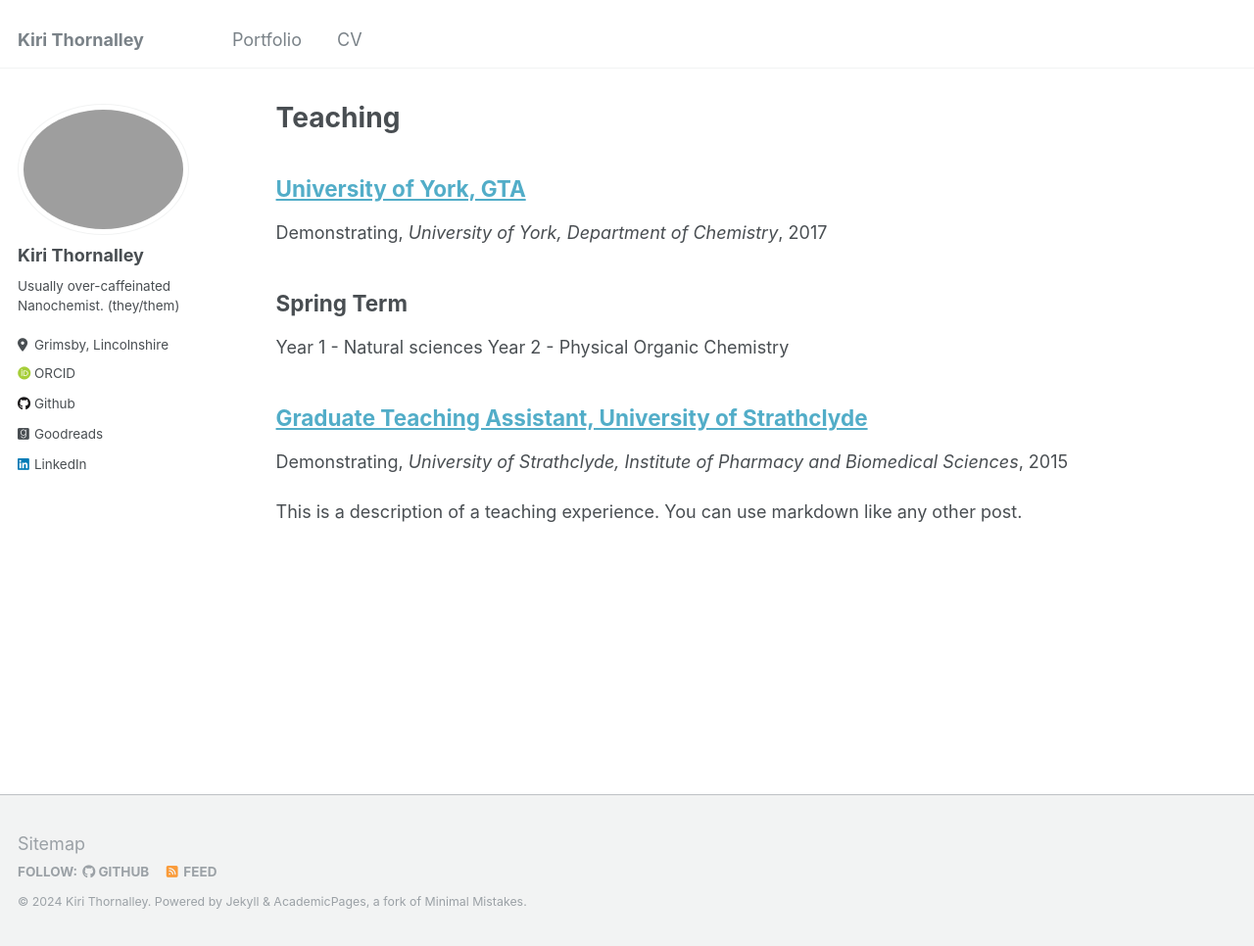
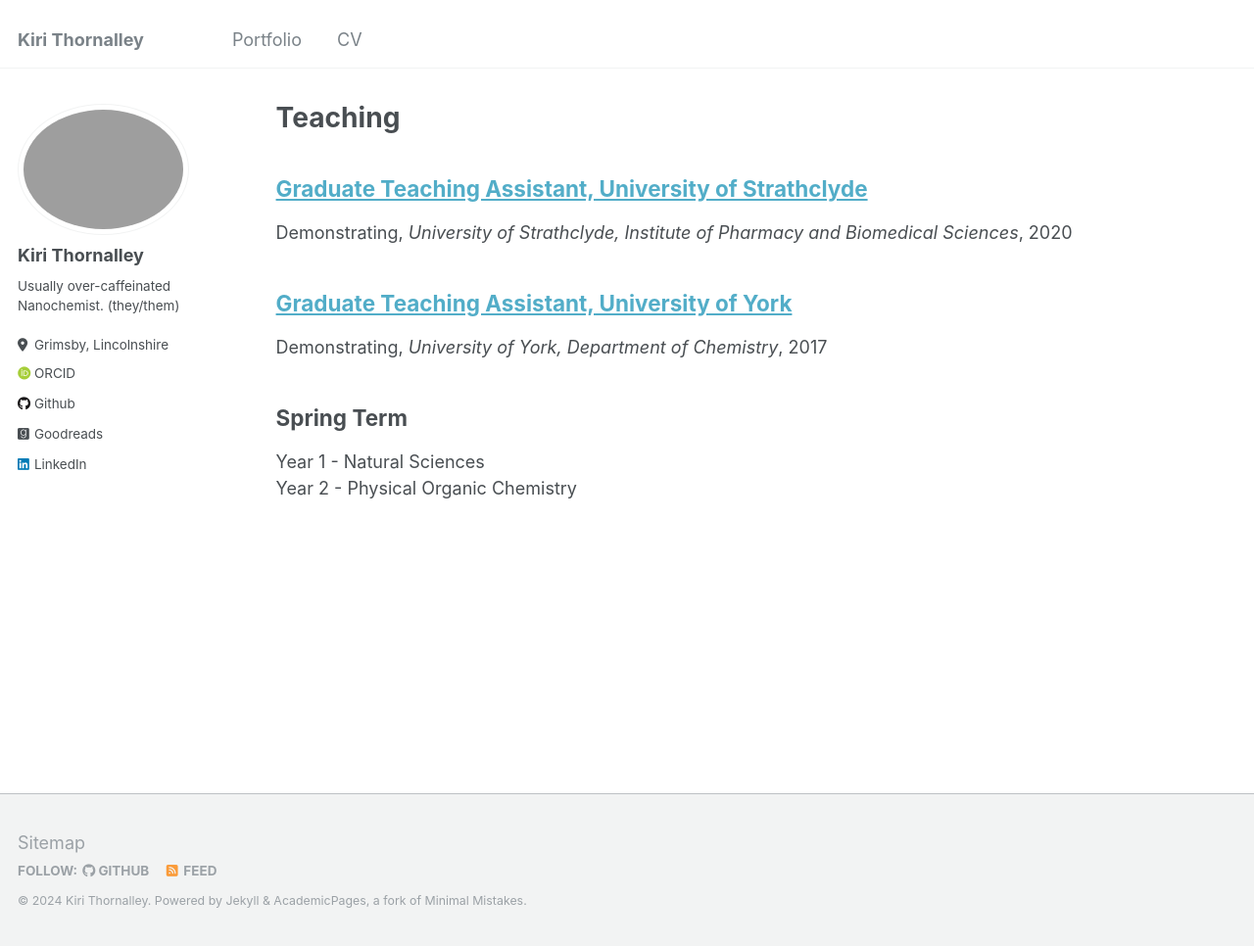
Before and after one commit to kiri-thornalley/kiri-thornalley.github.io, a Jekyll site: the page built from _pages/teaching.html, in a window 1280 px wide and 966 px high. Shown: the whole window at 98% size. Built offline with Jekyll 4.4.1, drawn with Linux system fonts in a browser that asks for light colours; some web fonts are replaced.

Commit message:
updated teaching

```diff
--- a/_teaching/Strathclyde_GTA.md
+++ b/_teaching/Strathclyde_GTA.md
@@ -4,17 +4,6 @@ collection: teaching
 type: "Demonstrating"
 permalink: /teaching/Strathclyde_GTA
 venue: "University of Strathclyde, Institute of Pharmacy and Biomedical Sciences"
-date: 2015-01-01
+date: 2020-01-01
 location: "Glasgow, Scotland"
 ---
-
-This is a description of a teaching experience. You can use markdown like any other post.
-
-Heading 1
-======
-
-Heading 2
-======
-
-Heading 3
-======
--- a/_teaching/York._GTA.md
+++ b/_teaching/York._GTA.md
@@ -1,5 +1,5 @@
 ---
-title: "University of York, GTA"
+title: "Graduate Teaching Assistant, University of York"
 collection: teaching
 type: "Demonstrating"
 permalink: /teaching/York_GTA
@@ -9,9 +9,9 @@ location: "York, UK"
 ---
 
 ## Spring Term
-Year 1 - Natural sciences
+Year 1 - Natural Sciences <br/>
 Year 2 - Physical Organic Chemistry
 
 ## Summer Term
-Year 1 - Integrated Chemistry Project 'The Anatomy of a Night Out'
+Year 1 - Integrated Chemistry Project 'The Anatomy of a Night Out' <br/>
 Year 2 - Physical Organic Chemistry
```
